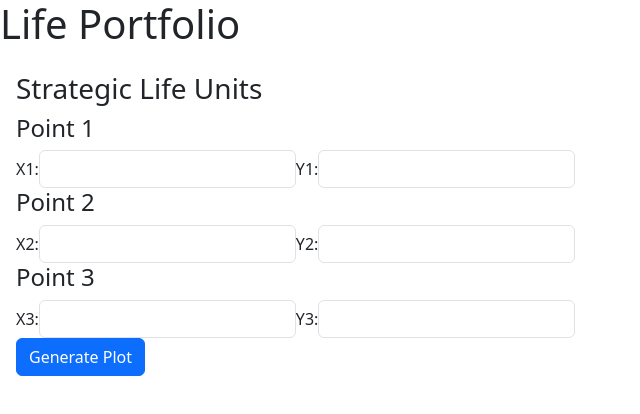
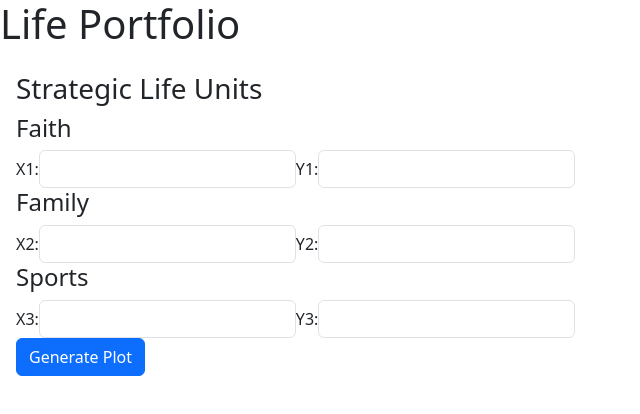
Before and after one commit to shehio/life-portfolio, a Next.js app: page / in a window 1280 px wide. Shown: the top 414 px of the page, without its empty margins (0-640 px from the left). Built offline with nearby package versions, Linux system fonts and the light colour scheme.

Commit message:
Modified PlotForm

```diff
--- a/components/PlotForm.tsx
+++ b/components/PlotForm.tsx
@@ -24,7 +24,7 @@ const PlotForm: React.FC<PlotFormProps> = ({ onSubmit }) => {
     <form onSubmit={handleSubmit} className="p-3">
       <h3>Strategic Life Units</h3>
       <div className="form-group">
-        <h4>Point 1</h4>
+        <h4>Faith</h4>
         <label className="mr-2">
           X1:
           <input
@@ -45,7 +45,7 @@ const PlotForm: React.FC<PlotFormProps> = ({ onSubmit }) => {
         </label>
       </div>
       <div className="form-group">
-        <h4>Point 2</h4>
+        <h4>Family</h4>
         <label className="mr-2">
           X2:
           <input
@@ -66,7 +66,7 @@ const PlotForm: React.FC<PlotFormProps> = ({ onSubmit }) => {
         </label>
       </div>
       <div className="form-group">
-        <h4>Point 3</h4>
+        <h4>Sports</h4>
         <label className="mr-2">
           X3:
           <input
```
